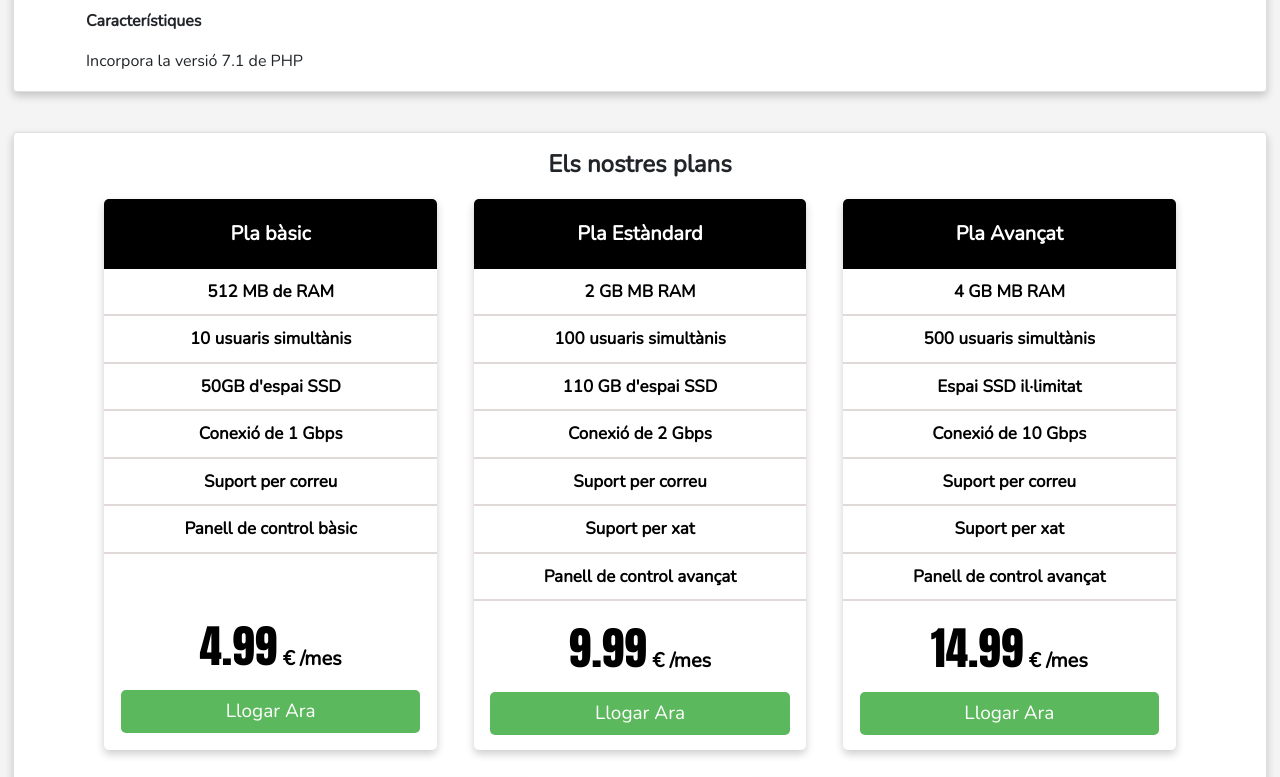
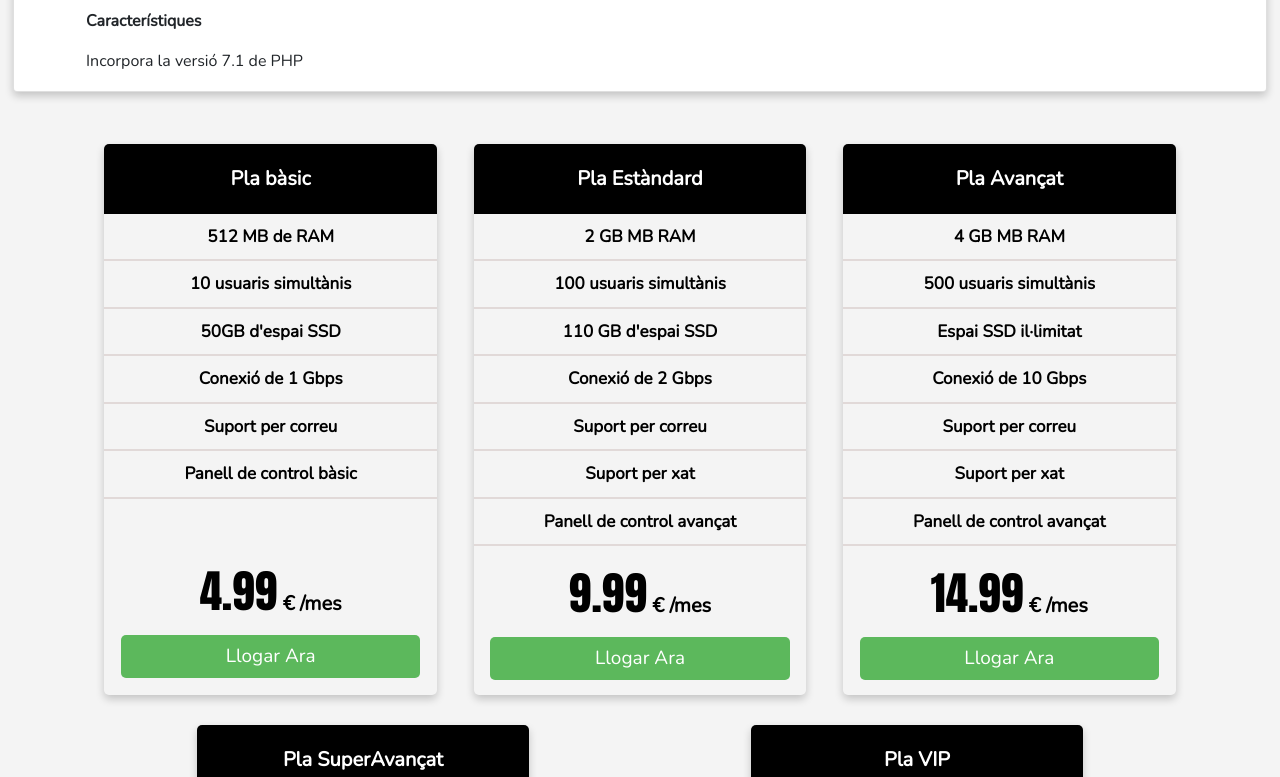
Before and after one commit to DAW-Cirvianum/m09-projecte-responsive-arnaullfe, a plain HTML site: page pages/server_selected.html in a window 1280 px wide. Shown: the part 820-1597 px from the top of the page. Drawn offline with nearby package versions, Linux system fonts and the light colour scheme.

Commit message:
server selected

```diff
--- a/pages/server_selected.html
+++ b/pages/server_selected.html
@@ -38,9 +38,7 @@
               <p>Incorpora la versió 7.1 de PHP</p>
             </div>
           </div>
-          <div class="card">
-              <div class="container">
-                <h4 class="title-card">Els nostres plans</h4>
+              <div class="container" style="margin-top: 40px;">
                 <ul class="flex-container">
                     <li class="flex-item">
                         <div class="title-item">
@@ -238,7 +236,7 @@
                     </li>
                   </ul>
               </div>
-          </div>
+
       </main>
       <footer>
         <div class="contacte">
```
